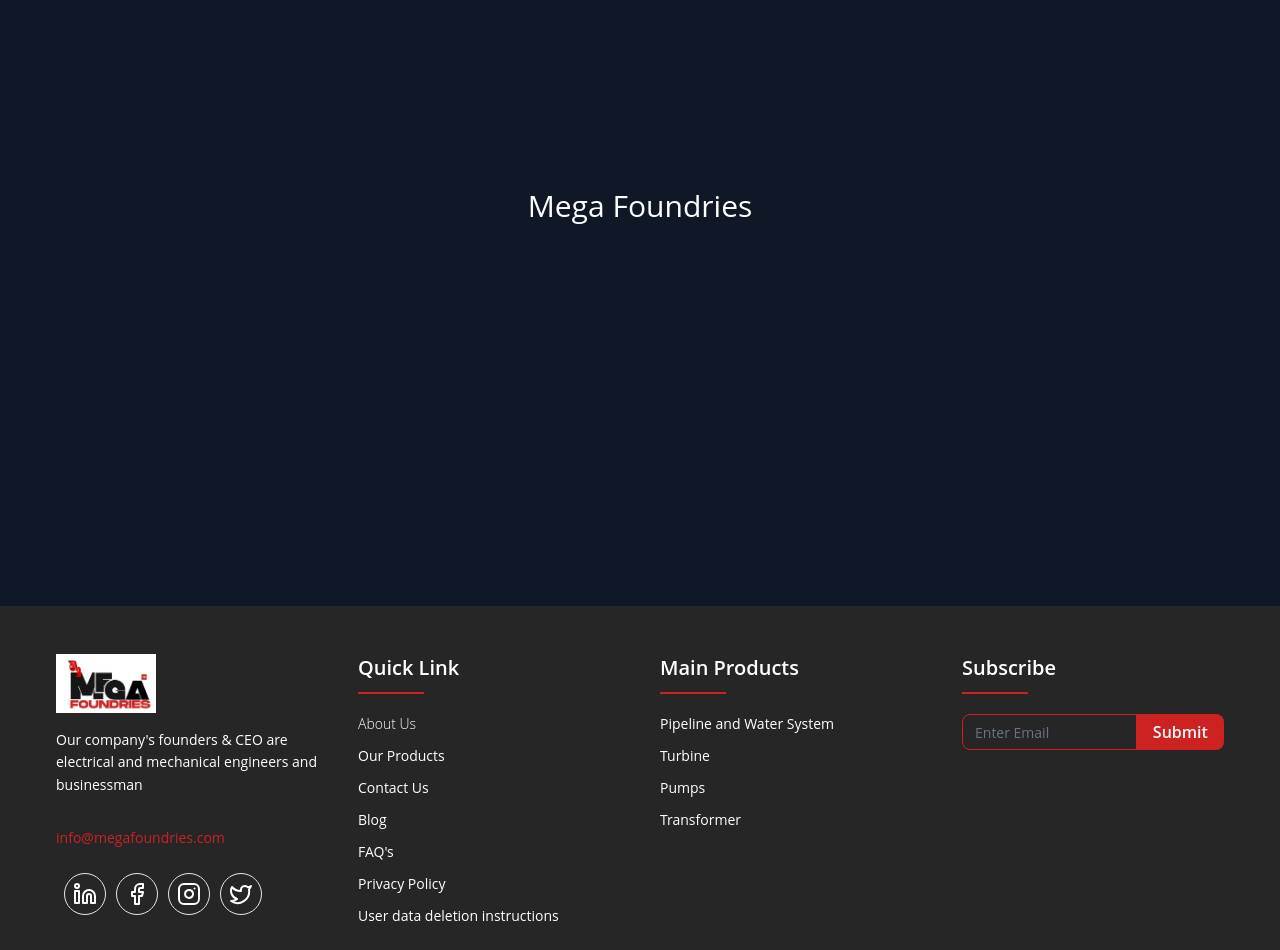
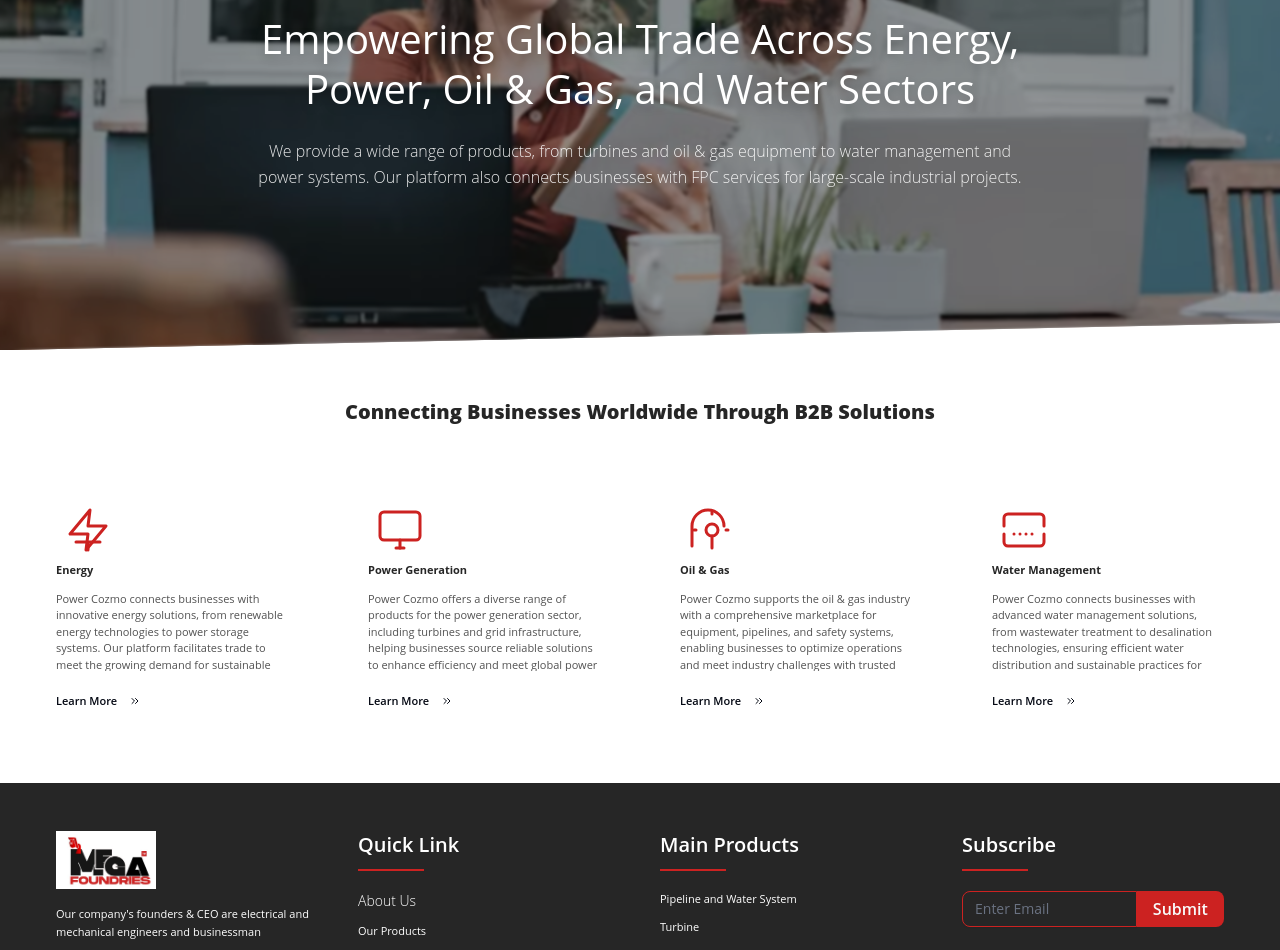
Before and after one commit to DJRATAN/mega-foundries, a Next.js app: page / in a window 1280 px wide. Shown: the part 320-1270 px from the top of the page. Built offline with nearby package versions, Linux system fonts and the light colour scheme.

Commit message:
hero & Section card added

```diff
--- /dev/null
+++ b/src/app/components/busineesSolution.tsx
@@ -0,0 +1,109 @@
+import { ChevronLeft, ChevronsRight } from 'lucide-react';
+import Link from 'next/link';
+import React from 'react'
+const EnergyIcon = (props) => <svg {...props} xmlns="http://www.w3.org/2000/svg" width="48" height="48" viewBox="0 0 24 24" fill="none" stroke="currentColor" strokeWidth="1.5" strokeLinecap="round" strokeLinejoin="round"><path d="M13 2L3 14h9l-1 8 10-12h-9l1-8z" /><path d="M12 22v-3" /><path d="M6 18h12" /></svg>;
+const PowerGenIcon = (props) => <svg {...props} xmlns="http://www.w3.org/2000/svg" width="48" height="48" viewBox="0 0 24 24" fill="none" stroke="currentColor" strokeWidth="1.5" strokeLinecap="round" strokeLinejoin="round"><rect width="20" height="14" x="2" y="3" rx="2" /><path d="M12 21v-4" /><path d="M10 21h4" /></svg>;
+const OilGasIcon = (props) => <svg {...props} xmlns="http://www.w3.org/2000/svg" width="48" height="48" viewBox="0 0 24 24" fill="none" stroke="currentColor" strokeWidth="1.5" strokeLinecap="round" strokeLinejoin="round"><path d="M18 10a8 8 0 1 0-16 0c0 1.95 0 3.05 0 5s0 3.05 0 5" /><circle cx="12" cy="12" r="3" /><path d="M12 21v-6" /><path d="M12 3v1" /><path d="M19 12h1" /><path d="M4 12h-1" /></svg>;
+const WaterIcon = (props) => <svg {...props} xmlns="http://www.w3.org/2000/svg" width="48" height="48" viewBox="0 0 24 24" fill="none" stroke="currentColor" strokeWidth="1.5" strokeLinecap="round" strokeLinejoin="round"><path d="M22 10V6a2 2 0 0 0-2-2H4a2 2 0 0 0-2 2v4" /><path d="M2 14v4a2 2 0 0 0 2 2h16a2 2 0 0 0 2-2v-4" /><path d="M7 14h.01" /><path d="M10 14h.01" /><path d="M13 14h.01" /><path d="M16 14h.01" /></svg>;
+
+// --- SERVICE/FEATURE COMPONENTS ---
+
+const ServiceCard = ({ icon: Icon, title, description }) => (
+    <div className="p-6 text-center lg:text-left">
+        <div className="flex justify-center lg:justify-start mb-4">
+            {/* The icon in the image uses a red container/base */}
+            <div className="relative p-2 rounded-full bg-red-100/50">
+                <Icon className="w-8 h-8 text-red-600" />
+                {/* Simulated circle border for the aesthetic in the image */}
+                <div className="absolute inset-0 border border-red-300 rounded-full"></div>
+            </div>
+        </div>
+
+        <h3 className="text-xl font-bold text-neutral-800 mb-3">{title}</h3>
+
+        <p className="text-sm text-neutral-600 mb-4 h-20 overflow-hidden">
+            {description}
+        </p>
+
+        <a
+            href="#"
+            onClick={() => console.log(`Learn More about ${title}`)}
+            className="inline-flex items-center text-red-600 font-semibold hover:text-red-700 transition-colors group"
+        >
+            Learn More
+            {/* Right arrow icon */}
+            <svg className="w-4 h-4 ml-1 transition-transform duration-300 group-hover:translate-x-1" fill="none" stroke="currentColor" viewBox="0 0 24 24" xmlns="http://www.w3.org/2000/svg"><path strokeLinecap="round" strokeLinejoin="round" strokeWidth="2" d="M14 5l7 7m0 0l-7 7m7-7H3"></path></svg>
+        </a>
+    </div>
+);
+
+
+const BusinessSolutions = () => {
+    const services = [
+        {
+            icon: EnergyIcon,
+            title: "Energy",
+            description: "Power Cozmo connects businesses with innovative energy solutions, from renewable energy technologies to power storage systems. Our platform facilitates trade to meet the growing demand for sustainable and efficient energy across industries.",
+        },
+        {
+            icon: PowerGenIcon,
+            title: "Power Generation",
+            description: "Power Cozmo offers a diverse range of products for the power generation sector, including turbines and grid infrastructure, helping businesses source reliable solutions to enhance efficiency and meet global power demands.",
+        },
+        {
+            icon: OilGasIcon,
+            title: "Oil & Gas",
+            description: "Power Cozmo supports the oil & gas industry with a comprehensive marketplace for equipment, pipelines, and safety systems, enabling businesses to optimize operations and meet industry challenges with trusted partners.",
+        },
+        {
+            icon: WaterIcon,
+            title: "Water Management",
+            description: "Power Cozmo connects businesses with advanced water management solutions, from wastewater treatment to desalination technologies, ensuring efficient water distribution and sustainable practices for industrial and municipal applications.",
+        },
+    ];
+
+    return (
+        <section className="py-12 bg-white">
+            <div className="container mx-auto px-4 sm:px-6 lg:px-8">
+
+                {/* Title Section */}
+                <h2 className="text-xl  font-extrabold text-neutral-800 text-center mb-12 mx-auto">
+                    Connecting Businesses Worldwide Through B2B Solutions
+                </h2>
+
+                {/* Cards Grid */}
+                <div className="grid grid-cols-1 md:grid-cols-2 lg:grid-cols-4 gap-8">
+                    {services.map((service, index) => (
+                        <div key={index} className="p-6 text-center lg:text-left">
+                            <div className="flex justify-center lg:justify-start mb-4">
+                                {/* The icon in the image uses a red container/base */}
+                                <div className="relative p-2 rounded-full  ">
+                                    <div className="w-8 h-8 text-[#cc2221]"><service.icon size={32} /></div>
+
+                                </div>
+                            </div>
+
+                            <h3 className="text-[11px] font-bold text-neutral-800 mb-3">{service.title}</h3>
+
+                            <p className="text-[11px] text-neutral-600 mb-4 h-20 overflow-hidden">
+                                {service.description}
+                            </p>
+
+                            <Link
+                                href="#"
+                                // onClick={() => console.log(`Learn More about ${service.title}`)}
+                                className="inline-flex text-[11px] items-center  font-semibold hover:text-[#cc2221] transition-colors group"
+                            >
+                                Learn More
+                                <ChevronsRight className='h-3 w-3 ml-3'/>
+                            </Link>
+                        </div>
+                    )
+                    )}
+                </div>
+            </div>
+        </section>
+    );
+};
+
+export default BusinessSolutions
--- a/src/app/components/footer.tsx
+++ b/src/app/components/footer.tsx
@@ -20,20 +20,20 @@
 
             </div>
 
-            <p className="pb-3 transition-colors text-sm mb-4 leading-relaxed max-w-xs">
+            <p className="pb-3 transition-colors text-[11px] mb-4 leading-relaxed max-w-xs">
               Our company's founders & CEO are electrical and mechanical engineers and businessman
             </p>
-            <a href="mailto:info@megafoundries.com" className="text-[#cc2221] hover:text-[#cc2221] text-sm font-medium transition-colors">
+            <a href="mailto:info@megafoundries.com" className="text-[#cc2221] hover:text-[#cc2221] text-[11px] font-medium transition-colors">
               info@megafoundries.com
             </a>
 
             {/* Social Icons */}
 
-            <div className="flex space-x-0.5 mt-6 ml-2 gap-2">
-              <Link href={'/'} className='p-2 border rounded-3xl'><Linkedin className='w-6 h-6' /></Link>
-              <Link href={'/'} className='p-2 border rounded-3xl'><Facebook className='w-6 h-6' /></Link>
-              <Link href={'/'} className='p-2 border rounded-3xl'><Instagram className='w-6 h-6' /></Link>
-              <Link href={'/'} className='p-2 border rounded-3xl'><Twitter className='w-6 h-6' /></Link>
+            <div className="flex space-x-0.5 mt-6   gap-2">
+              <Link href={'/'} className='p-2 border rounded-3xl'><Linkedin className='w-4 h-4' /></Link>
+              <Link href={'/'} className='p-2 border rounded-3xl'><Facebook className='w-4 h-4' /></Link>
+              <Link href={'/'} className='p-2 border rounded-3xl'><Instagram className='w-4 h-4' /></Link>
+              <Link href={'/'} className='p-2 border rounded-3xl'><Twitter className='w-4 h-4' /></Link>
             </div>
           </div>
 
@@ -44,22 +44,22 @@
               <span className="absolute left-0 bottom-0 h-0.5 w-1/4 bg-[#cc2221]"></span>
             </h4>
             <Link href={'/'} className="text-neutral-400zz pb-3 hover:text-red-500 transition-colors text-sm font-light"> About Us </Link>
-            <Link href={'/'} className="pb-3 text-sm hover:text-[#cc2221] transition-colors text-sm"> Our Products </Link>
-            <Link href={'/'} className="pb-3 text-sm hover:text-[#cc2221] transition-colors text-sm"> Contact Us </Link>
-            <Link href={'/'} className="pb-3 text-sm hover:text-[#cc2221] transition-colors text-sm"> Blog </Link>
-            <Link href={'/'} className="pb-3 text-sm hover:text-[#cc2221] transition-colors text-sm"> FAQ's </Link>
-            <Link href={'/'} className="pb-3 text-sm hover:text-[#cc2221] transition-colors text-sm"> Privacy Policy </Link>
-            <Link href={'/'} className="pb-3 text-sm hover:text-[#cc2221] transition-colors text-sm"> User data deletion instructions </Link>
+            <Link href={'/'} className="pb-3 hover:text-[#cc2221] transition-colors text-[11px]"> Our Products </Link>
+            <Link href={'/'} className="pb-3 hover:text-[#cc2221] transition-colors text-[11px]"> Contact Us </Link>
+            <Link href={'/'} className="pb-3 hover:text-[#cc2221] transition-colors text-[11px]"> Blog </Link>
+            <Link href={'/'} className="pb-3 hover:text-[#cc2221] transition-colors text-[11px]"> FAQ's </Link>
+            <Link href={'/'} className="pb-3 hover:text-[#cc2221] transition-colors text-[11px]"> Privacy Policy </Link>
+            <Link href={'/'} className="pb-3 hover:text-[#cc2221] transition-colors text-[11px]"> User data deletion instructions </Link>
           </div>
           <div className='flex flex-col'>  <h4 className="text-xl font-semibold mb-5 text-white relative pb-3">
             Main Products
             {/* Red underline accent */}
             <span className="absolute left-0 bottom-0 h-0.5 w-1/4 bg-[#cc2221]"></span>
           </h4>
-            <Link href={'/'} className="pb-3 text-sm hover:text-[#cc2221] transition-colors text-sm"> Pipeline and Water System </Link>
-            <Link href={'/'} className="pb-3 text-sm hover:text-[#cc2221] transition-colors text-sm"> Turbine </Link>
-            <Link href={'/'} className="pb-3 text-sm hover:text-[#cc2221] transition-colors text-sm"> Pumps </Link>
-            <Link href={'/'} className="pb-3 text-sm hover:text-[#cc2221] transition-colors text-sm"> Transformer </Link>
+            <Link href={'/'} className="pb-3 hover:text-[#cc2221] transition-colors text-[11px]"> Pipeline and Water System </Link>
+            <Link href={'/'} className="pb-3 hover:text-[#cc2221] transition-colors text-[11px]"> Turbine </Link>
+            <Link href={'/'} className="pb-3 hover:text-[#cc2221] transition-colors text-[11px]"> Pumps </Link>
+            <Link href={'/'} className="pb-3 hover:text-[#cc2221] transition-colors text-[11px]"> Transformer </Link>
           </div>
 
           <div>
--- /dev/null
+++ b/src/app/components/hero.tsx
@@ -0,0 +1,39 @@
+import React from 'react'
+
+// --- HERO SECTION COMPONENT (Composer) ---
+const HeroSection = () => {
+    // Note: The image URL is a placeholder. Replace it with your actual image path.
+    const imageUrl = "hero.avif";
+
+    return (
+        <div
+            className="relative w-full overflow-hidden flex items-center justify-center py-20 md:py-32 lg:py-40"
+            style={{
+                backgroundImage: `url(${imageUrl})`,
+                backgroundSize: 'cover',
+                backgroundPosition: 'center',
+                // Mimic the image's rounded bottom edge if possible, otherwise use a subtle curve effect
+                clipPath: 'polygon(0 0, 100% 0, 100% 95%, 0 100%)',
+            }}
+        >
+            {/* Dark Overlay for Text Contrast */}
+            <div className="absolute inset-0 bg-neutral-900/40 backdrop-blur-[1px]"></div>
+            <div className="relative z-10 text-center max-w-4xl px-4">
+
+                <p className="text-[24px]   font-medium text-white/90 mb-3 tracking-widest uppercase">
+                    Buy and Sell Machinery Online
+                </p>
+                <h1 className="text-[40px]   text-white leading-tight mb-6 drop-shadow-lg">
+
+                    Empowering Global Trade Across Energy, Power, Oil & Gas, and Water Sectors
+                </h1>
+                <p className="text-[16px]   text-white/90 leading-relaxed font-light mx-auto max-w-3xl">
+
+                    We provide a wide range of products, from turbines and oil & gas equipment to water management and power systems. Our platform also connects businesses with FPC services for large-scale industrial projects.
+                </p>
+            </div>
+        </div>
+    );
+};
+
+export default HeroSection;
--- a/src/app/page.tsx
+++ b/src/app/page.tsx
@@ -1,9 +1,12 @@
 import Image from "next/image";
+import HeroSection from "./components/hero";
+import BusinessSolutions from "./components/busineesSolution";
 
 export default function Home() {
   return (
-    <div className="flex min-h-screen text-white items-center justify-center bg-accent-foreground">
-      <h1 className="text-3xl">Mega Foundries</h1>
+    <div>
+      <HeroSection />
+      <BusinessSolutions />
     </div>
   );
 }
```
Also changed, not shown: src/app/components/busineesCard.tsx (added, +11 -0 lines), public/hero.avif (added). Lines whose indentation alone changed are shown as unchanged.
